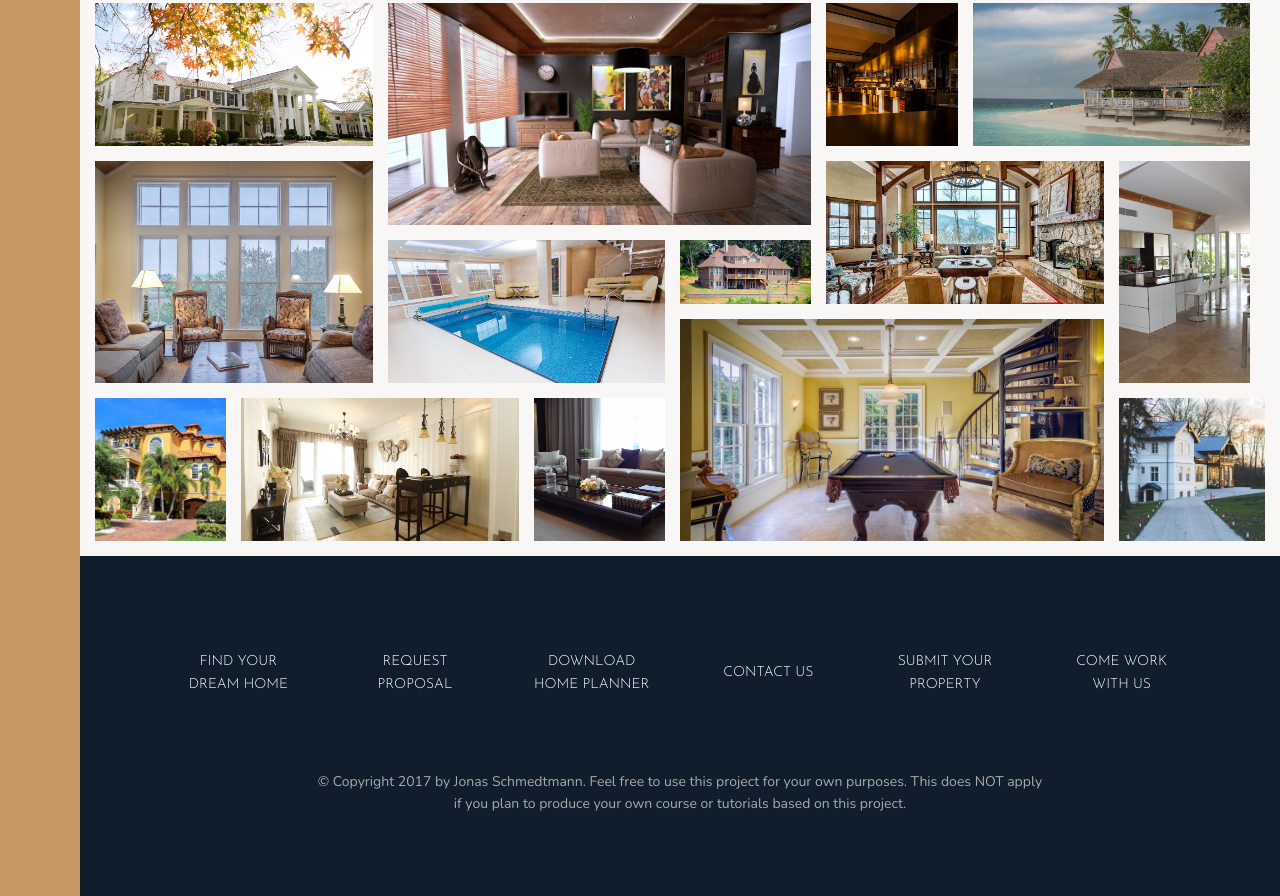
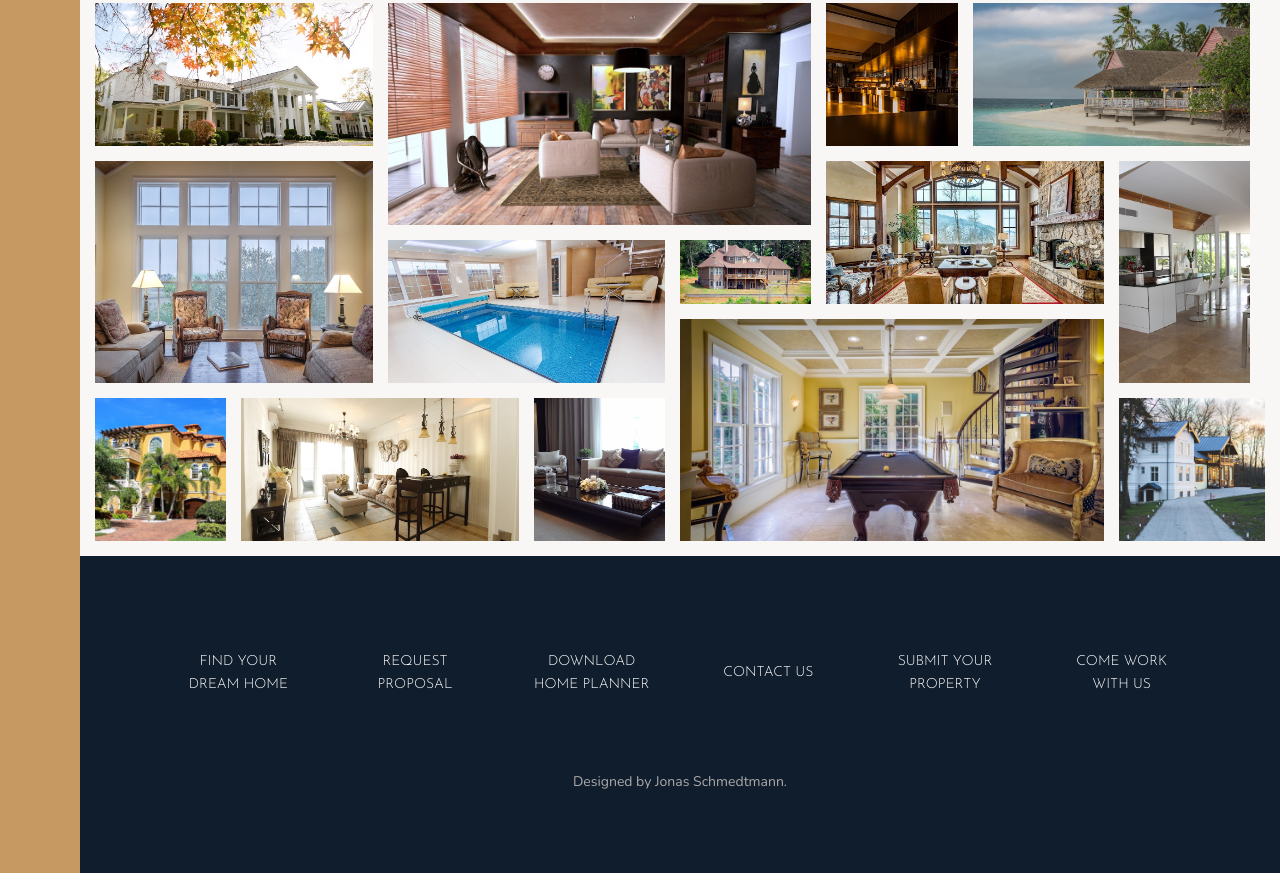
Before and after one commit to AdrianeQQ/Nexter-Udemy, a website: page index.html in a window 1280 px wide. Shown: the part 3084-3980 px from the top of the page. After the commit the page ends 3957 px from the top, so only its background shows below. Drawn offline with nearby package versions, Linux system fonts and the light colour scheme.

Commit message:
Update index.html

```diff
--- a/index.html
+++ b/index.html
@@ -413,9 +413,7 @@
         </li>
       </ul>
       <p class="copyright">
-        &copy; Copyright 2017 by Jonas Schmedtmann. Feel free to use this
-        project for your own purposes. This does NOT apply if you plan to
-        produce your own course or tutorials based on this project.
+        Designed by Jonas Schmedtmann.
       </p>
     </footer>
   </body>
```
